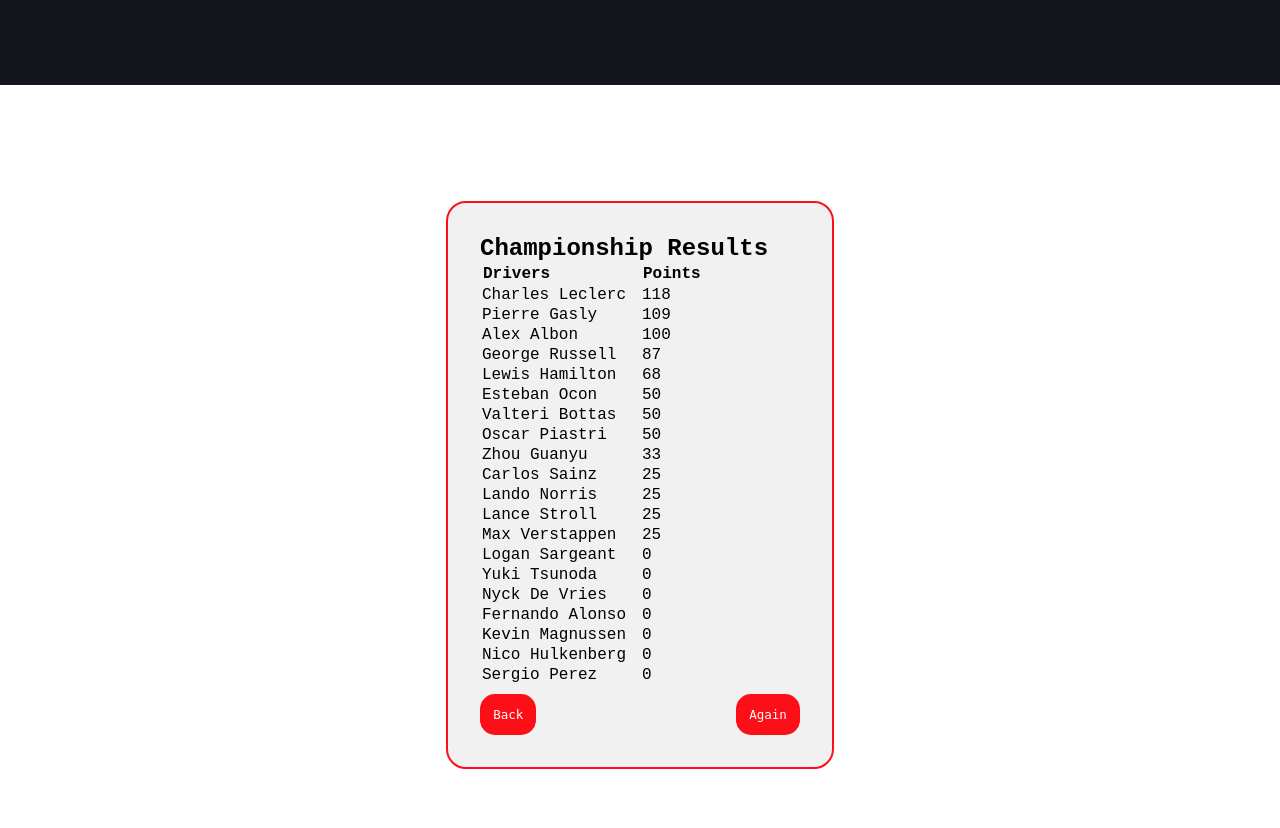
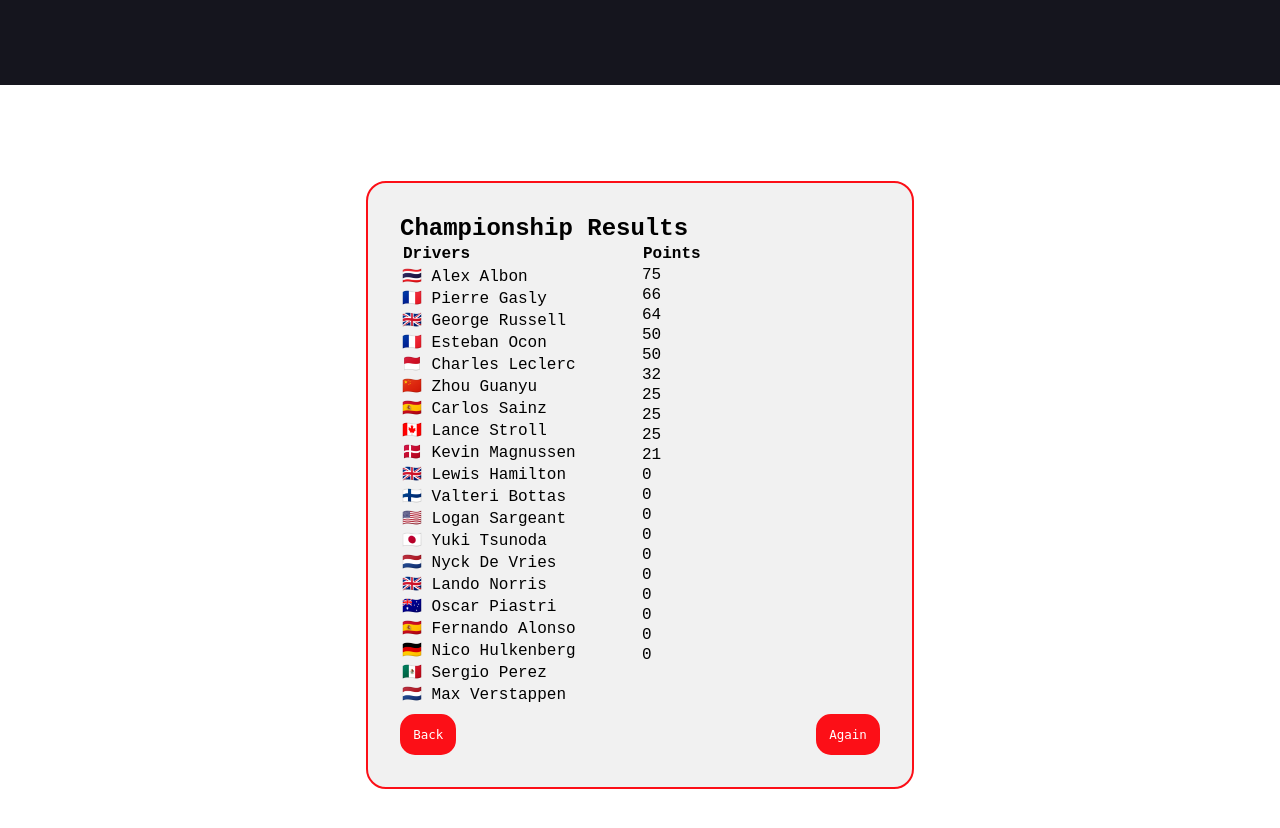
Before and after one commit to EmmanuelBalderasB/F1Game, a plain HTML site: page index.html in a window 1280 px wide. Both pictures are taken after a click on the button "START". Shown: the part 40-868 px from the top of the page. Drawn offline with Linux system fonts and the light colour scheme.

Commit message:
adds nationality functionality, inputs, extra styling/fixes bugs

```diff
--- a/f1game.js
+++ b/f1game.js
@@ -20,7 +20,7 @@ class Team {
 // The constructor method calculates the win rate as the ratio of wins to total starts.
 // If a team is passed in, the driver is added to the team's drivers array.
 class Driver {
-    constructor(name, wins, wdc, number, totalStarts, team) {
+    constructor(name, wins, wdc, number, totalStarts, team, nationality) {
         this._name = name;
         this._wins = wins;
         this._wdc = wdc;
@@ -29,6 +29,7 @@ class Driver {
         this._totalStarts = totalStarts;
         this._winRate = wins / totalStarts;
         this._points = 0;
+        this._nationality = nationality;
         if (team) {
             team.drivers.push(this);
         }
@@ -57,7 +58,9 @@ class Driver {
     get points() {
         return this._points;
     }
-
+    get nationality() {
+        return this._nationality;
+    }
     set team(team) {
         this._team = team;
     }
@@ -94,33 +97,33 @@ let haas = new Team('MoneyGram Haas F1 Team', 'Ferrari', [], 0, 0, 0);
 let williams = new Team('Williams Racing', 'Mercedes', [], 0, 9, 7);
 
 //Driver Declaration
-let lewis = new Driver('Lewis Hamilton', /* 103 */1, 7, 44, 314, mercedes);
-let russell = new Driver('George Russell', 1, 0, 63, 86, mercedes);
-let gasly = new Driver('Pierre Gasly', 1, 0, 10, 112, alpine);
-let ocon = new Driver('Esteban Ocon', 1, 0, 31, 115, alpine);
-let bottas = new Driver('Valteri Bottas', /* 10 */1, 0, 77, 204, alfaRomeo);
-let zhou = new Driver('Zhou Guanyu', 0, 0, 24, 26, alfaRomeo);
-let leclerc = new Driver('Charles Leclerc', /* 5 */1, 0, 16, 107, ferrari);
-let sainz = new Driver('Carlos Sainz', 1, 0, 55, 167, ferrari);
-let sargeant = new Driver('Logan Sargeant', 0, 0, 2, 4, williams);
-let albon = new Driver('Alex Albon', 0, 0, 23, 63, williams);
-let tsunoda = new Driver('Yuki Tsunoda', 0, 0, 22, 48, alphaTauri);
-let devries = new Driver('Nyck De Vries', 0, 0, 45, 5, alphaTauri);
-let norris = new Driver('Lando Norris', 0, 0, 4, 86, mclaren);
-let piastri = new Driver('Oscar Piastri', 0, 0, 81, 4, mclaren);
-let stroll = new Driver('Lance Stroll', 0, 0, 18, 126, astonMartin);
-let alonso = new Driver('Fernando Alonso', /* 32 */1, 2, 14, 362, astonMartin);
-let magnussen = new Driver('Kevin Magnussen', 0, 0, 20, 146, haas);
-let hulkenberg = new Driver('Nico Hulkenberg', 0, 0, 27, 188, haas);
-let perez = new Driver('Sergio Perez', /* 6 */1, 0, 11, 240, redbull);
-let verstappen = new Driver('Max Verstappen', /* 37 */1, 2, 1, 167, redbull);
+let lewis = new Driver('Lewis Hamilton', /* 103 */1, 7, 44, 314, mercedes, 'uk');
+let russell = new Driver('George Russell', 1, 0, 63, 86, mercedes, 'uk');
+let gasly = new Driver('Pierre Gasly', 1, 0, 10, 112, alpine, 'france');
+let ocon = new Driver('Esteban Ocon', 1, 0, 31, 115, alpine, 'france');
+let bottas = new Driver('Valteri Bottas', /* 10 */1, 0, 77, 204, alfaRomeo, 'finland');
+let zhou = new Driver('Zhou Guanyu', 0, 0, 24, 26, alfaRomeo, 'china');
+let leclerc = new Driver('Charles Leclerc', /* 5 */1, 0, 16, 107, ferrari, 'monaco');
+let sainz = new Driver('Carlos Sainz', 1, 0, 55, 167, ferrari, 'spain');
+let sargeant = new Driver('Logan Sargeant', 0, 0, 2, 4, williams, 'usa');
+let albon = new Driver('Alex Albon', 0, 0, 23, 63, williams, 'thailand');
+let tsunoda = new Driver('Yuki Tsunoda', 0, 0, 22, 48, alphaTauri, 'japan');
+let devries = new Driver('Nyck De Vries', 0, 0, 45, 5, alphaTauri, 'netherlands');
+let norris = new Driver('Lando Norris', 0, 0, 4, 86, mclaren, 'uk');
+let piastri = new Driver('Oscar Piastri', 0, 0, 81, 4, mclaren, 'australia');
+let stroll = new Driver('Lance Stroll', 0, 0, 18, 126, astonMartin, 'canada');
+let alonso = new Driver('Fernando Alonso', /* 32 */1, 2, 14, 362, astonMartin, 'spain');
+let magnussen = new Driver('Kevin Magnussen', 0, 0, 20, 146, haas, 'denmark');
+let hulkenberg = new Driver('Nico Hulkenberg', 0, 0, 27, 188, haas, 'germany');
+let perez = new Driver('Sergio Perez', /* 6 */1, 0, 11, 240, redbull, 'mexico');
+let verstappen = new Driver('Max Verstappen', /* 37 */1, 2, 1, 167, redbull, 'netherlands');
 
 let driverArray = [lewis, russell, gasly, ocon, bottas, zhou, leclerc, sainz, sargeant, albon, tsunoda, devries, norris, piastri, stroll, alonso, magnussen, hulkenberg, perez, verstappen];
 
 let individualStandings = [];
 
 driverArray.forEach(driver => {
-    individualStandings.push({name: driver._name, points: 0});
+    individualStandings.push({name: driver._name, points: 0, nationality: driver.nationality});
 });
 
 const start = (numOfRaces) => {
@@ -128,7 +131,7 @@ const start = (numOfRaces) => {
     // If the win rate is 0, the function returns 1 instead.
     const getFixedRate = (team, driver) => {
         for (const drivr of team.drivers) {
-            if (drivr === driver) {
+            if (drivr === driver || drivr._winRate === 0) {
                 if (drivr._winRate === 0) {
                     return 1;
                 } else {
@@ -259,19 +262,55 @@ const start = (numOfRaces) => {
     }
 
     let result = standings(raceWinners);
-
+    console.log(result)
     let sortedWinnersArray = result.sort((a, b) => {
         return b.points - a.points;
     });
         return sortedWinnersArray;
 }
 
+const getNationality = (nationality) => {
+    console.log(nationality)
+    switch (nationality) {
+        case 'uk':
+            return '🇬🇧';
+        case 'spain':
+            return '🇪🇸';
+        case 'canada':
+            return '🇨🇦';
+        case 'germany':
+            return '🇩🇪';
+        case 'japan':
+            return '🇯🇵';
+        case 'usa':
+            return '🇺🇸';
+        case 'thailand':
+            return '🇹🇭';
+        case 'france':
+            return '🇫🇷';
+        case 'mexico':
+            return '🇲🇽';
+        case 'australia':
+            return '🇦🇺';
+        case 'china':
+            return '🇨🇳';
+        case 'finland':
+            return '🇫🇮';
+        case 'netherlands':
+            return '🇳🇱';
+        case 'monaco':
+            return '🇲🇨';
+        case 'denmark':
+            return '🇩🇰';
+        default:
+            return -1;
+    }
+}
 
 
 //console.log(sortedWinnersArray);
 
 //DOM Manipulation
-
 //Declarations
 const resultsList = document.getElementById('results-list');
 const theadNames = document.getElementById('thead-names');
@@ -281,16 +320,26 @@ const resultCard = document.getElementById('result-card');
 const startCard = document.getElementById('start-card');
 const backBtn = document.getElementById('back-button');
 const againBtn = document.getElementById('again-button');
+const value = document.querySelector("#value");
+const input = document.querySelector("#season-length");
 
 //Logic
-let results = start(23)
+let length = '';
+value.textContent = input.value;
+input.addEventListener("input", (event) => {
+  value.textContent = event.target.value;
+})
+length = input.value;
+let results = start(length)
+console.log(results)
 const fillTableNames = () => {
     let trArray = [];
     for (const driver of results) {
+        let nationality = getNationality(driver.nationality);
         let driverTr = document.createElement('tr');
         driverTr.id = driver.name;
         driverTr.className = 'results-list-tr';
-        driverTr.innerText = `${driver.name}`
+        driverTr.innerText = `${nationality} ${driver.name}`
         trArray.push(driverTr);
     }
     return trArray;
@@ -302,7 +351,7 @@ const fillTablePoints = () => {
         let driverTr = document.createElement('tr');
         driverTr.id = `${driver.name}-points`;
         driverTr.className = 'results-list-tr';
-        driverTr.innerText = `${driver.points}`
+        driverTr.innerText = `${driver.points}`;
         trArray.push(driverTr);
     }
     return trArray
@@ -326,7 +375,10 @@ const showAgain = (e) => {
         driver.wins = 0;
         driver.points = 0;
     }
-    results = start(23)
+    for (const driver of individualStandings) {
+        driver.points = 0;
+    }
+    results = start(length)
     e.preventDefault();
     let newNames = fillTableNames();
     let newPoints = fillTablePoints();
@@ -358,6 +410,9 @@ const back = (e) => {
     resultCard.style.display = 'none';
     window.location.reload();
 }
+
+
+
 startBtn.onclick = showResults;
 againBtn.onclick = showAgain;
 backBtn.onclick = back;
--- a/index.html
+++ b/index.html
@@ -38,6 +38,12 @@
         <div class="title">
             <h1>Championship Simulator</h1>
         </div>
+        <div class="form-container">
+            <form class="form">
+                <p>Season length: <output id="value"></output></p>
+                <input type="range" name="Season length" id="season-length" min="1" max="25" value="">
+            </form>
+        </div>
         <div class="button-container">
             <button type="submit" class="button" id="start-button">START</button>
         </div>
--- a/style.css
+++ b/style.css
@@ -46,7 +46,7 @@ body {
     width: 50%;
 }
 .card-container .results .table .thead {
-    width: 10rem;
+    width: 15rem;
 
 }
 
```
